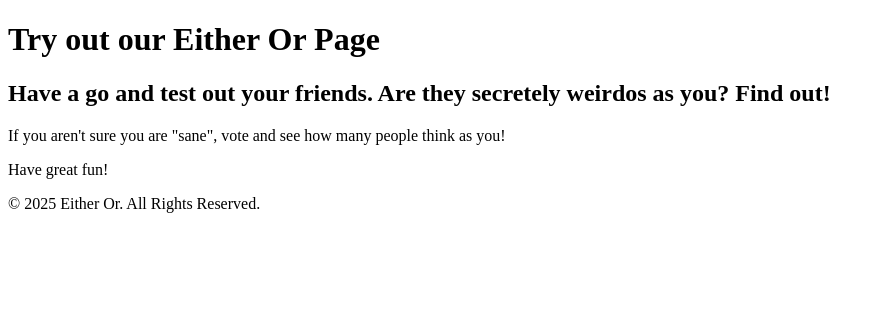
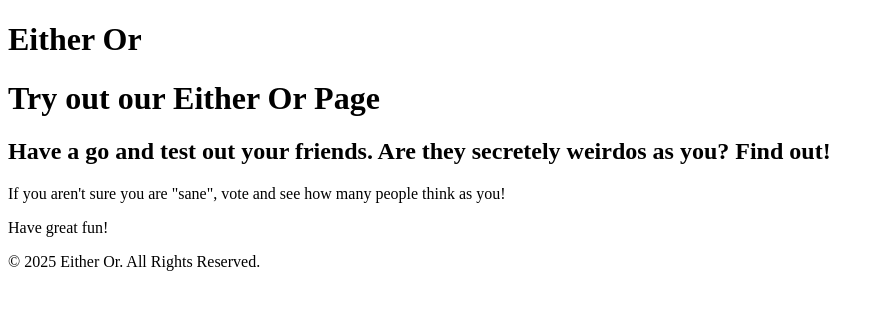
Before and after one commit to Ania58/EitherOr-Frontend, a React (Vite) app: page / in a window 1280 px wide. Shown: the top 310 px of the page, without its empty margins (0-884 px from the left). Built offline with nearby package versions, Linux system fonts and the light colour scheme.

Commit message:
import and use the Header component

```diff
--- a/src/App.jsx
+++ b/src/App.jsx
@@ -1,4 +1,5 @@
 import React from "react";
+import Header from "./Header";
 import MainPage from "./MainPage";
 import Footer from "./Footer";
 
@@ -7,6 +8,7 @@ function App() {
 
   return (
     <>
+     <Header />
      <MainPage />
      <Footer />
     </>
--- a/src/Header.jsx
+++ b/src/Header.jsx
@@ -8,4 +8,6 @@ const Header = () => {
             </nav>
         </header>
     )
-}
+};
+
+export default Header;
```
